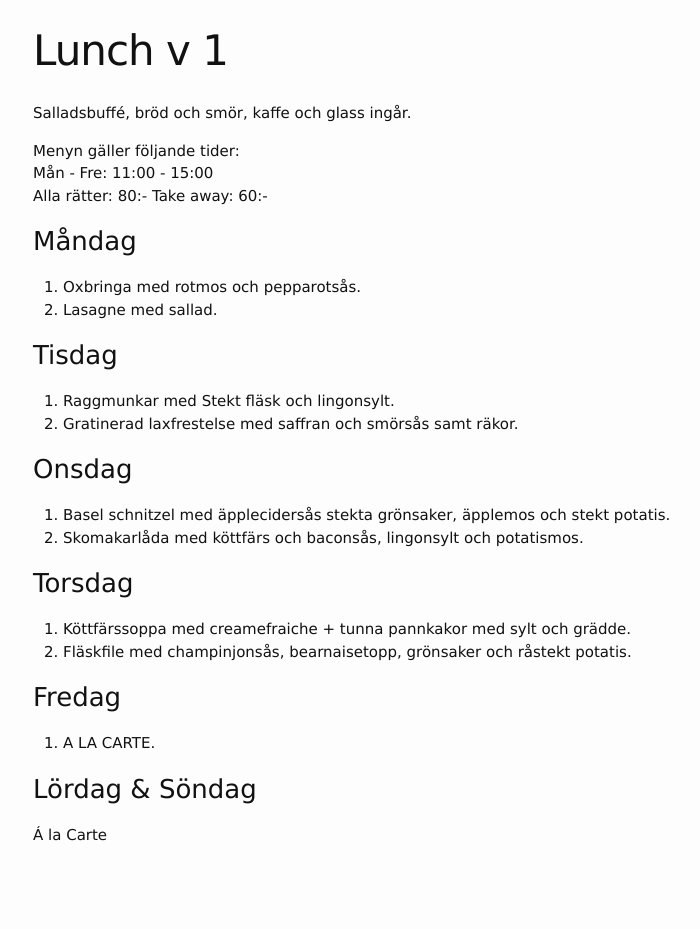
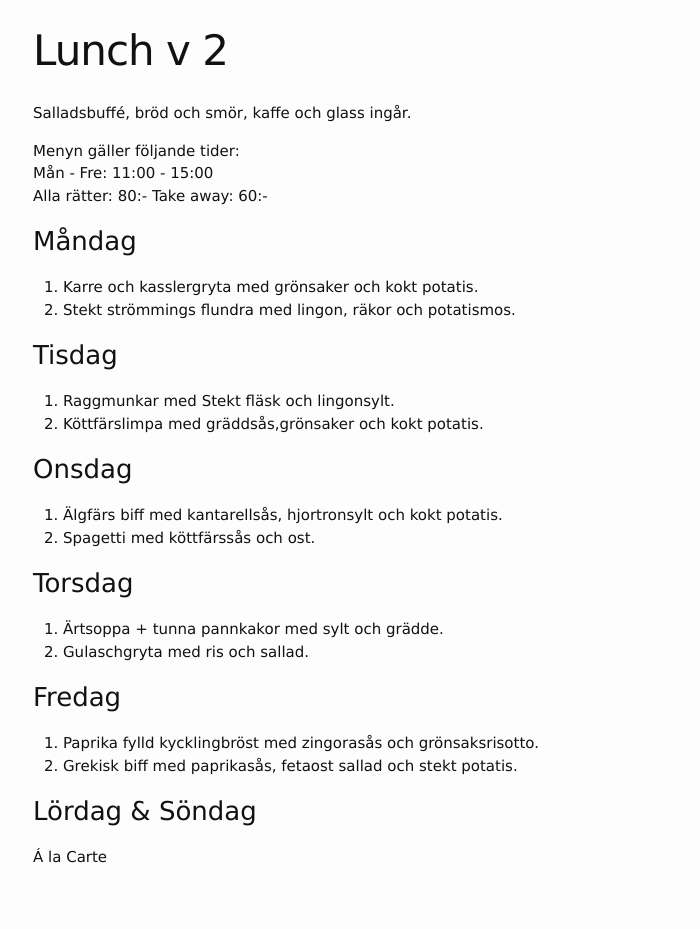
Before and after one commit to FarInn62/farinn62.github.io, a Jekyll site: the page built from lunch.md, in a window 1280 px wide. Shown: the whole page, without its empty margins (237-937 px from the left). Built offline with Jekyll 4.4.1, drawn with Linux system fonts in a browser that asks for light colours; before the commit the page ends 906 px from its top, so only the background shows below that.

Commit message:
Update lunch.md

```diff
--- a/lunch.md
+++ b/lunch.md
@@ -1,6 +1,6 @@
 ---
 layout: foodmenu
-title: Lunch v 1
+title: Lunch v 2
 permalink: /lunch/
 published: true
 ---
@@ -12,27 +12,28 @@ Alla rätter: 80:- Take away: 60:-
 
 ### Måndag
 
-1. Oxbringa med rotmos och pepparotsås.
-2. Lasagne med sallad.
+1. Karre och kasslergryta med grönsaker och kokt potatis.
+2. Stekt strömmings flundra med lingon, räkor och potatismos.
 
 ### Tisdag
 
 1. Raggmunkar med Stekt fläsk och lingonsylt.
-2. Gratinerad laxfrestelse med saffran och smörsås samt räkor.
+2. Köttfärslimpa med gräddsås,grönsaker och kokt potatis.
 
 ### Onsdag
 
-1. Basel schnitzel med äpplecidersås stekta grönsaker, äpplemos och stekt potatis.
-2. Skomakarlåda med köttfärs och baconsås, lingonsylt och potatismos.
+1. Älgfärs biff med kantarellsås, hjortronsylt och kokt potatis.
+2. Spagetti med köttfärssås och ost.
 
 ### Torsdag
 
-1. Köttfärssoppa med creamefraiche + tunna pannkakor med sylt och grädde.
-2. Fläskfile med champinjonsås, bearnaisetopp, grönsaker och råstekt potatis.
+1. Ärtsoppa + tunna pannkakor med sylt och grädde.
+2. Gulaschgryta med ris och sallad.
 
 ### Fredag
 
-1. A LA CARTE.
+1. Paprika fylld kycklingbröst med zingorasås och grönsaksrisotto.
+2. Grekisk biff med paprikasås, fetaost sallad och stekt potatis.
 
 
 ### Lördag & Söndag
```
